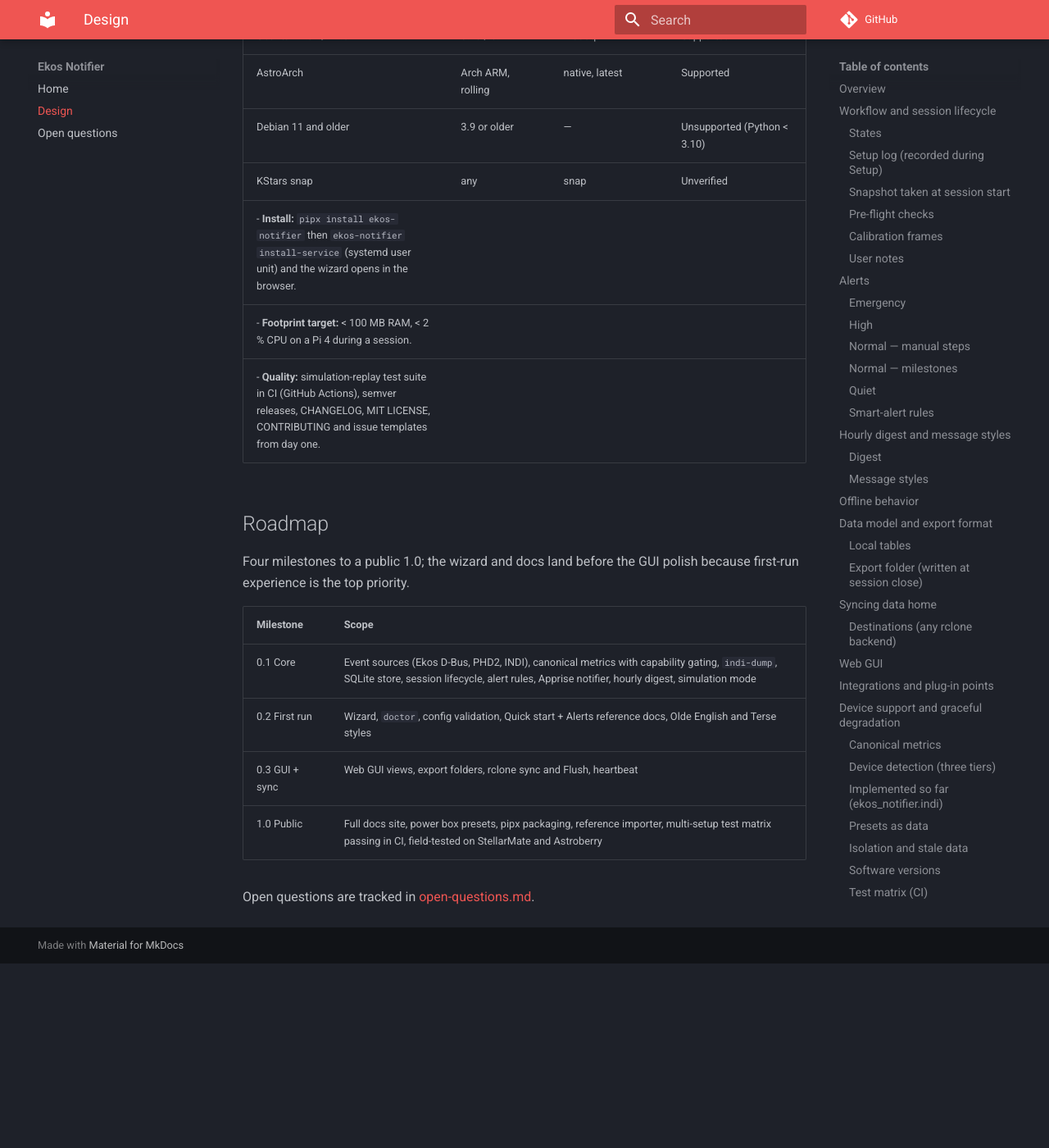
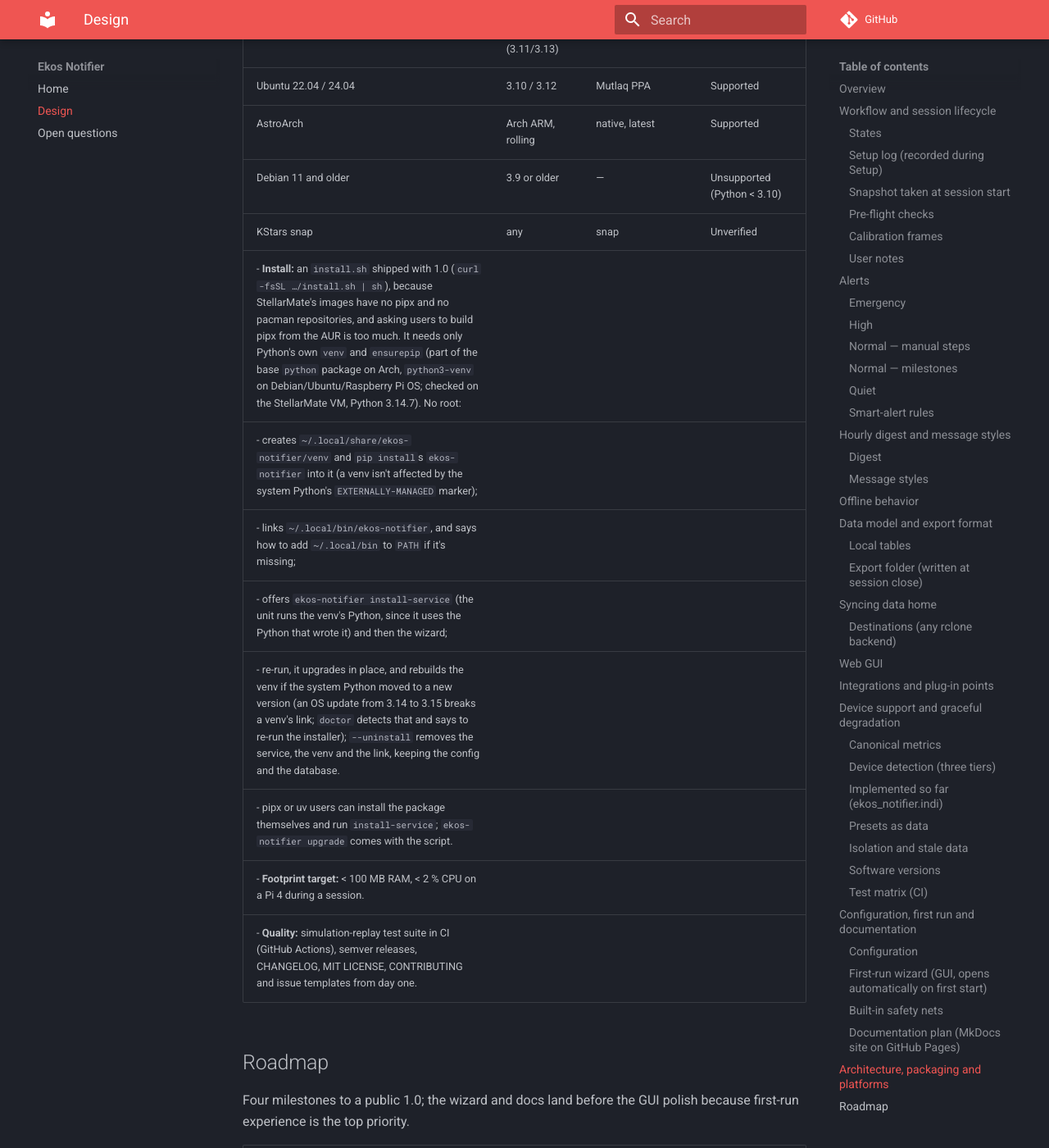
Before and after one commit to anandvn/ekos-notifier, an MkDocs documentation site: the page built from docs/design.md, in a window 1280 px wide and 1400 px high, scrolled down 19501 px. Shown: the whole window at 82% size. Built offline with MkDocs 1.6.1 and Material for MkDocs 9.7.7, drawn with Linux system fonts in a browser that asks for light colours; comment, search, counter and statistics services are not loaded; before the commit the page ends 20676 px from its top, so only the background shows below that; some of the changed text lies outside the part shown.

Commit message:
Plan an install.sh for 1.0 instead of pipx
StellarMate's images ship neither pipx nor pacman repositories, so the 1.0
install is a script that sets up a venv in the user's home (Python's own
venv and ensurepip, no root), links the command, offers install-service,
upgrades in place and rebuilds the venv after a Python version change.
README, design (install and roadmap), open questions, CLAUDE.md and the
changelog updated.

Co-Authored-By: Claude Opus 5.5 <noreply@anthropic.com>

```diff
--- a/docs/design.md
+++ b/docs/design.md
@@ -428,7 +428,12 @@ Because outputs only read from the store, a dead notifier, network or sync targe
 | AstroArch | Arch ARM, rolling | native, latest | Supported |
 | Debian 11 and older | 3.9 or older | — | Unsupported (Python < 3.10) |
 | KStars snap | any | snap | Unverified |
-- **Install:** `pipx install ekos-notifier` then `ekos-notifier install-service` (systemd user unit) and the wizard opens in the browser.
+- **Install:** an `install.sh` shipped with 1.0 (`curl -fsSL …/install.sh | sh`), because StellarMate's images have no pipx and no pacman repositories, and asking users to build pipx from the AUR is too much. It needs only Python's own `venv` and `ensurepip` (part of the base `python` package on Arch, `python3-venv` on Debian/Ubuntu/Raspberry Pi OS; checked on the StellarMate VM, Python 3.14.7). No root:
+  - creates `~/.local/share/ekos-notifier/venv` and `pip install`s `ekos-notifier` into it (a venv isn't affected by the system Python's `EXTERNALLY-MANAGED` marker);
+  - links `~/.local/bin/ekos-notifier`, and says how to add `~/.local/bin` to `PATH` if it's missing;
+  - offers `ekos-notifier install-service` (the unit runs the venv's Python, since it uses the Python that wrote it) and then the wizard;
+  - re-run, it upgrades in place, and rebuilds the venv if the system Python moved to a new version (an OS update from 3.14 to 3.15 breaks a venv's link; `doctor` detects that and says to re-run the installer); `--uninstall` removes the service, the venv and the link, keeping the config and the database.
+  - pipx or uv users can install the package themselves and run `install-service`; `ekos-notifier upgrade` comes with the script.
 - **Footprint target:** < 100 MB RAM, < 2 % CPU on a Pi 4 during a session.
 - **Quality:** simulation-replay test suite in CI (GitHub Actions), semver releases, CHANGELOG, MIT LICENSE, CONTRIBUTING and issue templates from day one.
 
@@ -441,6 +446,6 @@ Four milestones to a public 1.0; the wizard and docs land before the GUI polish
 | 0.1 Core | Event sources (Ekos D-Bus, PHD2, INDI), canonical metrics with capability gating, `indi-dump`, SQLite store, session lifecycle, alert rules, Apprise notifier, hourly digest, simulation mode |
 | 0.2 First run | Wizard, `doctor`, config validation, Quick start + Alerts reference docs, Olde English and Terse styles |
 | 0.3 GUI + sync | Web GUI views, export folders, rclone sync and Flush, heartbeat |
-| 1.0 Public | Full docs site, power box presets, pipx packaging, reference importer, multi-setup test matrix passing in CI, field-tested on StellarMate and Astroberry |
+| 1.0 Public | Full docs site, power box presets, `install.sh` (venv, no root) and PyPI release, reference importer, multi-setup test matrix passing in CI, field-tested on StellarMate and Astroberry |
 
 Open questions are tracked in [open-questions.md](open-questions.md).
```
Also changed, not shown: CHANGELOG.md (+2 -0 lines), CLAUDE.md (+4 -2 lines), README.md (+8 -4 lines), docs/open-questions.md (+6 -2 lines), 1 other file.
